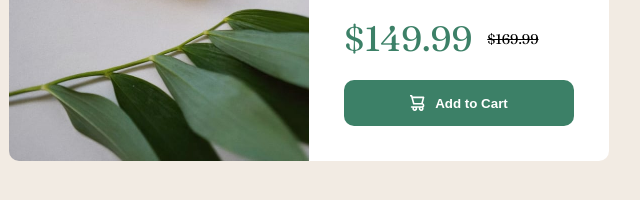
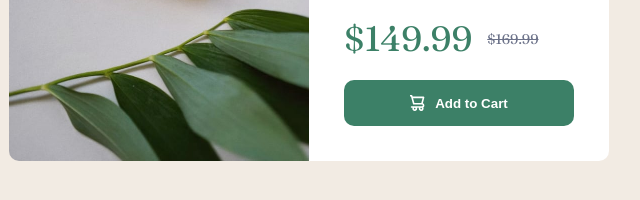
Before and after one commit to andrebdasilva/product-preview-card-component-main, a plain HTML site: page index.html in a window 1280 px wide. Shown: the part 470-670 px from the top of the page, 331-971 px from the left. Drawn offline with Linux system fonts and the light colour scheme.

Commit message:
css color price normal fix

```diff
--- a/css/style.css
+++ b/css/style.css
@@ -105,6 +105,7 @@ img{
 	font-family: var(--font-size-one);
 	text-decoration: line-through;
 	font-size: var(--font-size-one);
+	color: var(--neutral-color-dark-grayish-blue);
 }
 
 .btn-car{
```
